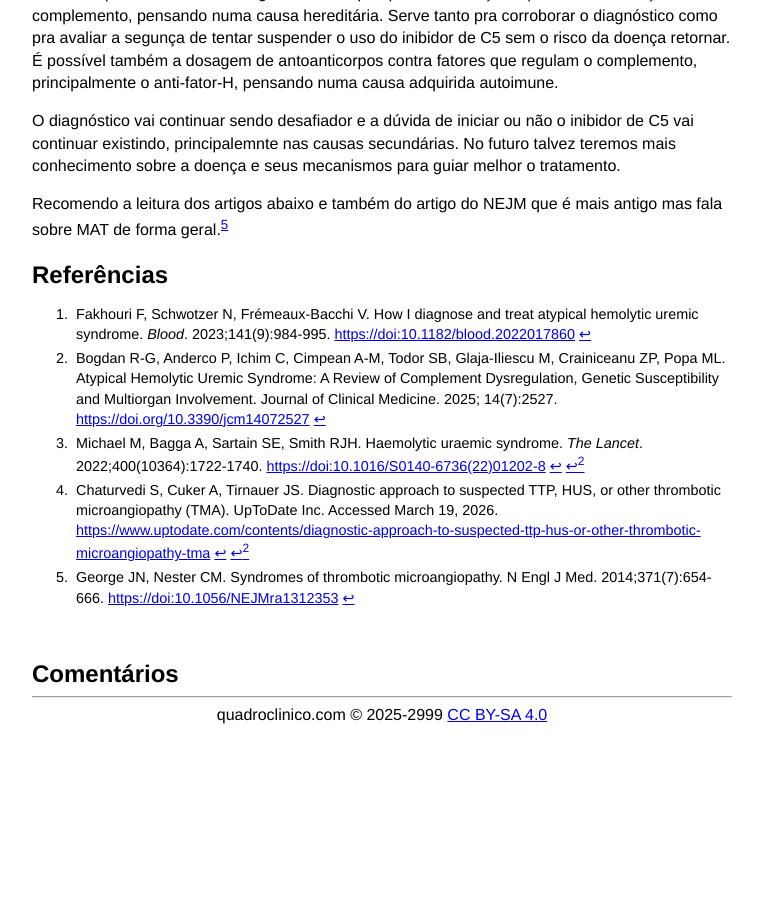
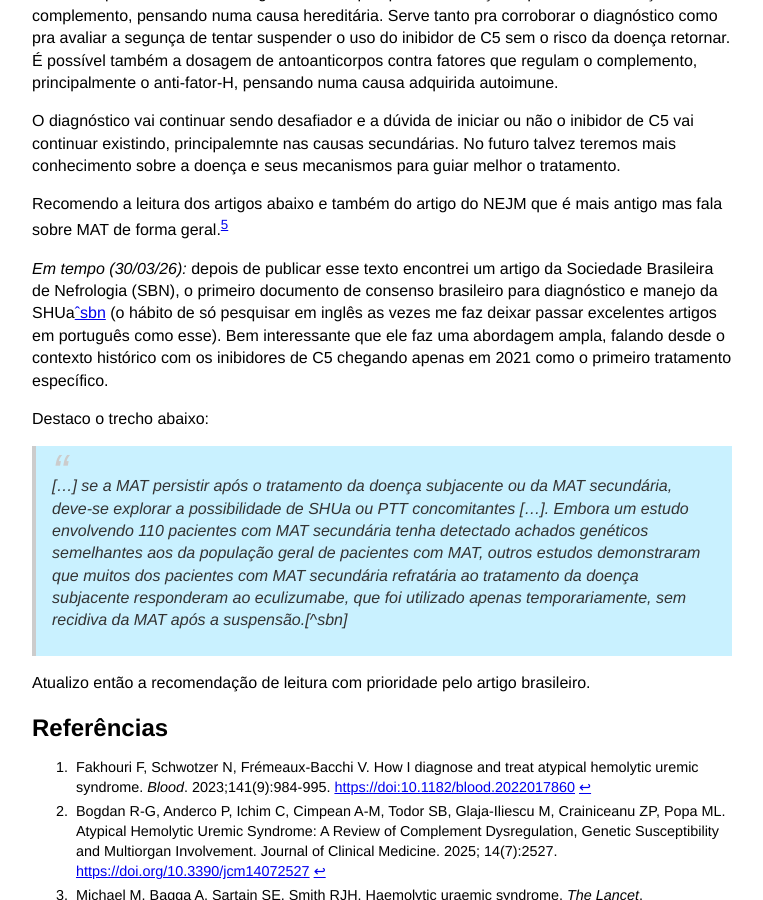
Before and after one commit to quadroclinico/QuadroClinico.com.github.io, a Jekyll site: the page built from _posts/hemato/2026-03-20-shu-atipica.md, in a window 1280 px wide and 900 px high, scrolled down 1790 px. Shown: the whole window, without its empty margins (258-1021 px from the left). Built offline with Jekyll 4.4.1, drawn with Linux system fonts in a browser that asks for light colours; comment, search, counter and statistics services are not loaded; before the commit the page ends 2524 px from its top, so only the background shows below that.

Commit message:
atualização SHUa SBN

```diff
--- a/_posts/hemato/2026-03-20-shu-atipica.md
+++ b/_posts/hemato/2026-03-20-shu-atipica.md
@@ -35,6 +35,14 @@ O diagnóstico vai continuar sendo desafiador e a dúvida de iniciar ou não o i
 
 Recomendo a leitura dos artigos abaixo e também do artigo do NEJM que é mais antigo mas fala sobre MAT de forma geral.[^nejm]
 
+_Em tempo (30/03/26):_ depois de publicar esse texto encontrei um artigo da Sociedade Brasileira de Nefrologia (SBN), o primeiro documento de consenso brasileiro para diagnóstico e manejo da SHUa[ˆsbn] (o hábito de só pesquisar em inglês as vezes me faz deixar passar excelentes artigos em português como esse). Bem interessante que ele faz uma abordagem ampla, falando desde o contexto histórico com os inibidores de C5 chegando apenas em 2021 como o primeiro tratamento específico.
+
+Destaco o trecho abaixo:
+
+> [...] se a MAT persistir após o tratamento da doença subjacente ou da MAT secundária, deve-se explorar a possibilidade de SHUa ou PTT concomitantes [...]. Embora um estudo envolvendo 110 pacientes com MAT secundária tenha detectado achados genéticos semelhantes aos da população geral de pacientes com MAT, outros estudos demonstraram que muitos dos pacientes com MAT secundária refratária ao tratamento da doença subjacente responderam ao eculizumabe, que foi utilizado apenas temporariamente, sem recidiva da MAT após a suspensão.[^sbn]
+
+Atualizo então a recomendação de leitura com prioridade pelo artigo brasileiro.
+
 ## Referências
 
 [^JCM]: Bogdan R-G, Anderco P, Ichim C, Cimpean A-M, Todor SB, Glaja-Iliescu M, Crainiceanu ZP, Popa ML. Atypical Hemolytic Uremic Syndrome: A Review of Complement Dysregulation, Genetic Susceptibility and Multiorgan Involvement. Journal of Clinical Medicine. 2025; 14(7):2527. <https://doi.org/10.3390/jcm14072527>
@@ -46,3 +54,5 @@ Recomendo a leitura dos artigos abaixo e também do artigo do NEJM que é mais a
 [^uptodate]: Chaturvedi S, Cuker A, Tirnauer JS. Diagnostic approach to suspected TTP, HUS, or other thrombotic microangiopathy (TMA). UpToDate Inc. Accessed March 19, 2026. [https://www.uptodate.com/contents/diagnostic-approach-to-suspected-ttp-hus-or-other-thrombotic-microangiopathy-tma](https://www.uptodate.com/contents/diagnostic-approach-to-suspected-ttp-hus-or-other-thrombotic-microangiopathy-tma)
 
 [^nejm]: George JN, Nester CM. Syndromes of thrombotic microangiopathy. N Engl J Med. 2014;371(7):654-666. <https://doi:10.1056/NEJMra1312353>
+
+[ˆsbn]: Vaisbich MH, Andrade LGM, Barbosa MINH, Castro MCR, Miranda SMC, Poli-de-Figueiredo CE, Araujo SA, et al. Recommendations for diagnosis and treatment of Atypical Hemolytic Uremic Syndrome (aHUS): an expert consensus statement from the Rare Diseases Committee of the Brazilian Society of Nephrology (COMDORA-SBN). Braz. J. Nephrol. 2025;47(2):e20240087.
```
